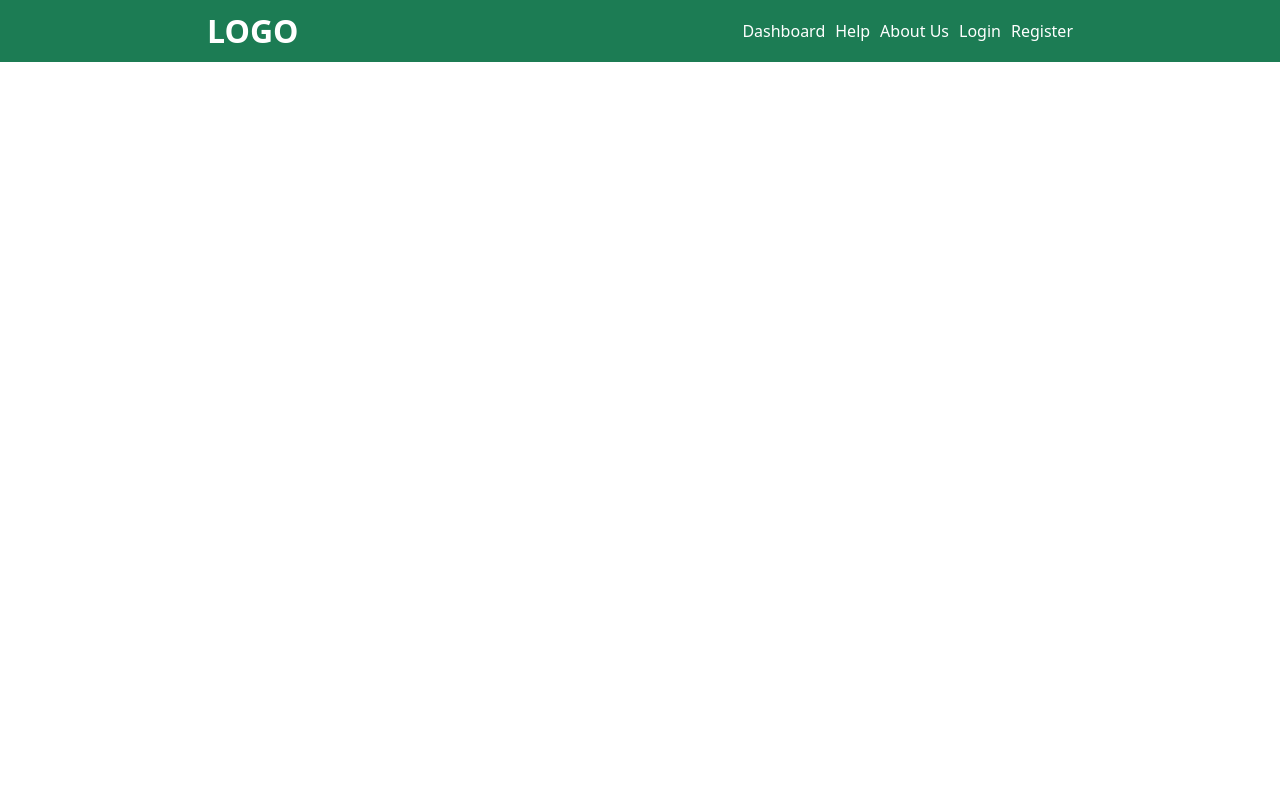
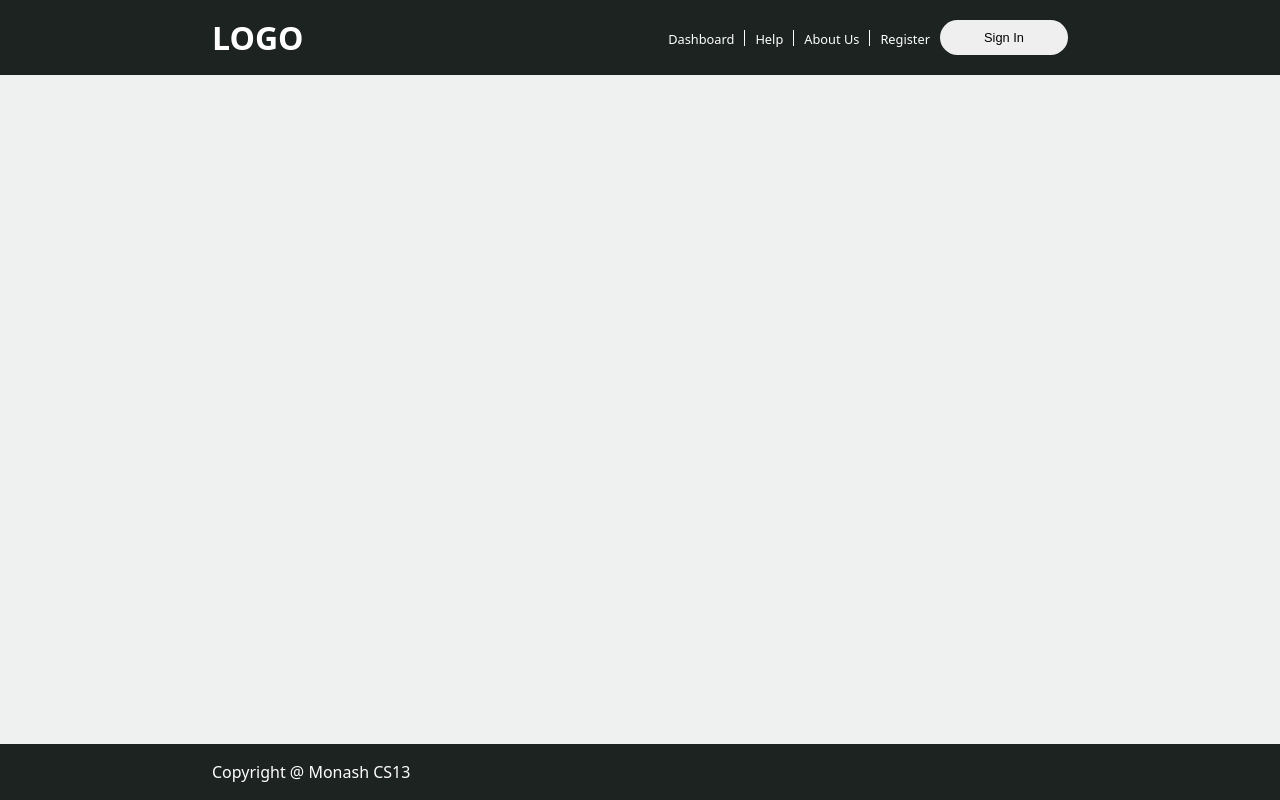
Before and after one commit to LauZiFu/fit3162-cs13, a Flask app: template app/templates/index.html in a window 1280 px wide. Run offline with Flask 3, Linux system fonts and the light colour scheme; the template is opened without the code that fills it, so the values that code supplies are empty.

Commit message:
Complete landing page skeleton

```diff
--- a/app/static/landing_page.css
+++ b/app/static/landing_page.css
@@ -2,15 +2,23 @@
     box-sizing: border-box;
 }
 
+/*https://coolors.co/1c2321-7d98a1-5e6572-a9b4c2-eef1ef */
 body {
     margin: 0;
     padding: 0;
     height: 100vh;
     font-family: system-ui, "Segoe UI", Roboto, Helvetica, Arial, sans-serif, "Apple Color Emoji", "Segoe UI Emoji", "Segoe UI Symbol";
+    display: flex;
+    flex-direction: column;
 }
 
-header {
-    background-color: #1c7c54;
+body > section:not(header, footer){
+    flex:1;
+}
+
+header,
+footer{
+    background-color: #1C2321;
     color: #ffffff;
 }
 
@@ -24,23 +32,37 @@ header {
     width: 70%;
     justify-content: space-between;
     align-items: center;
-    padding: 15px;
+    padding: 20px;
     margin: 0 auto;
 }
 
 #navigation{
     display: flex;
-    justify-content: end;
-    align-items: end;
+    justify-content: flex-end;
+    align-items:center;
     flex: 1;
     gap: 10px;
 }
 
-#navigation a{
+#navigation a,
+button#login {
     color: #ffffff;
-    font-size: 1rem;
+    font-size: 0.8rem;
 }
 
-#navigation ul li:not(:last-child) {
+#navigation li:not(#login, #register) {
+    padding-right: 10px;
     border-right: 1px solid #fff;
 }
+
+button#login{
+    border-radius: 20px;
+    padding: 10px;
+    width: 10em;
+    border: 1px;
+    color: black;
+}
+
+.information{
+    background-color: #EEF1EF;
+}
--- a/app/templates/index.html
+++ b/app/templates/index.html
@@ -15,11 +15,21 @@
                 <li><a href="">Dashboard</a></li>
                 <li><a href="">Help</a></li>
                 <li><a href="">About Us</a></li>
-                <li><a href="">Login</a></li>
-                <li><a href="">Register</a></li>
-
+                <li id="register"><a href="">Register</a></li>
+                <button id="login">Sign In</button>
             </ul>
         </div>
     </header>
+
+    <section class="information">
+        <div class="container"></div>
+    </section>
+
+    <!--footer-->
+    <footer>
+        <div class="container">
+            Copyright @ Monash CS13
+        </div>
+    </footer>
 </body>
 </html>
```
